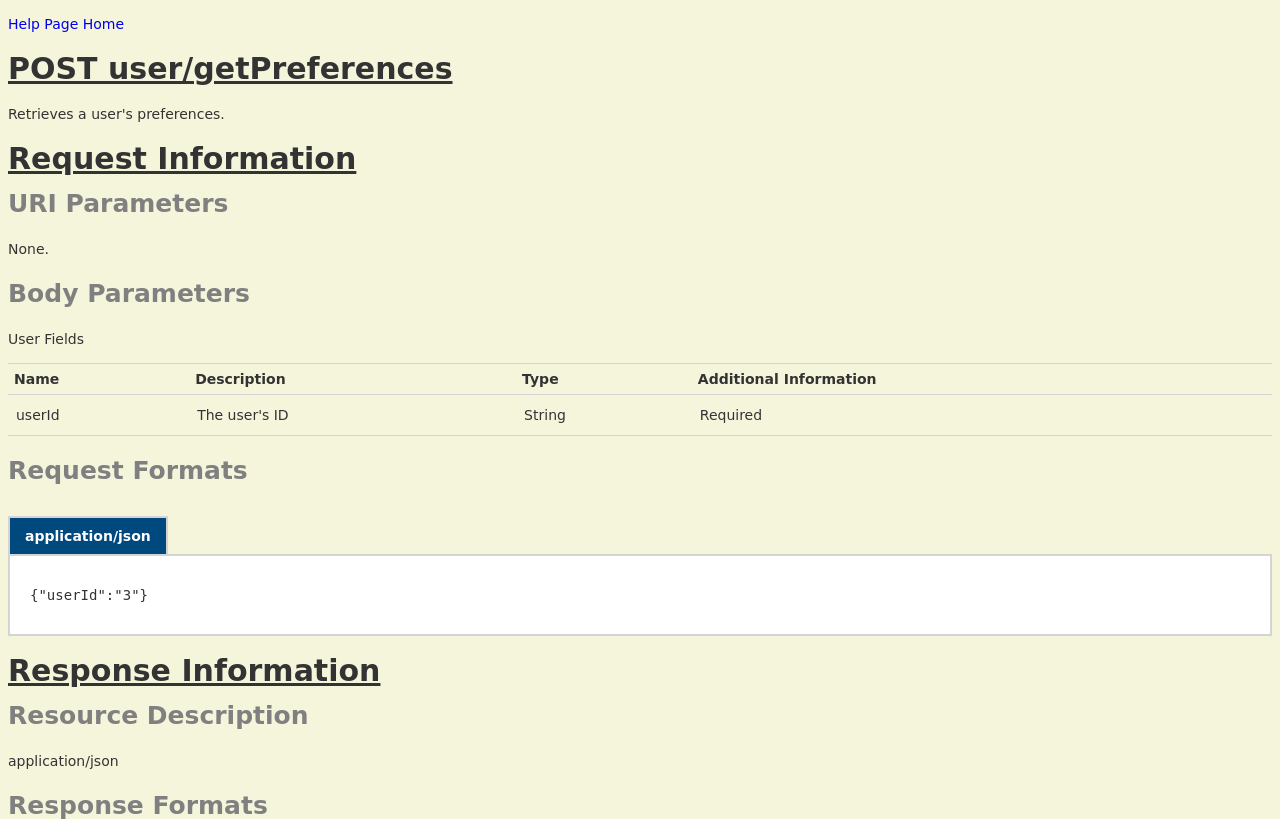
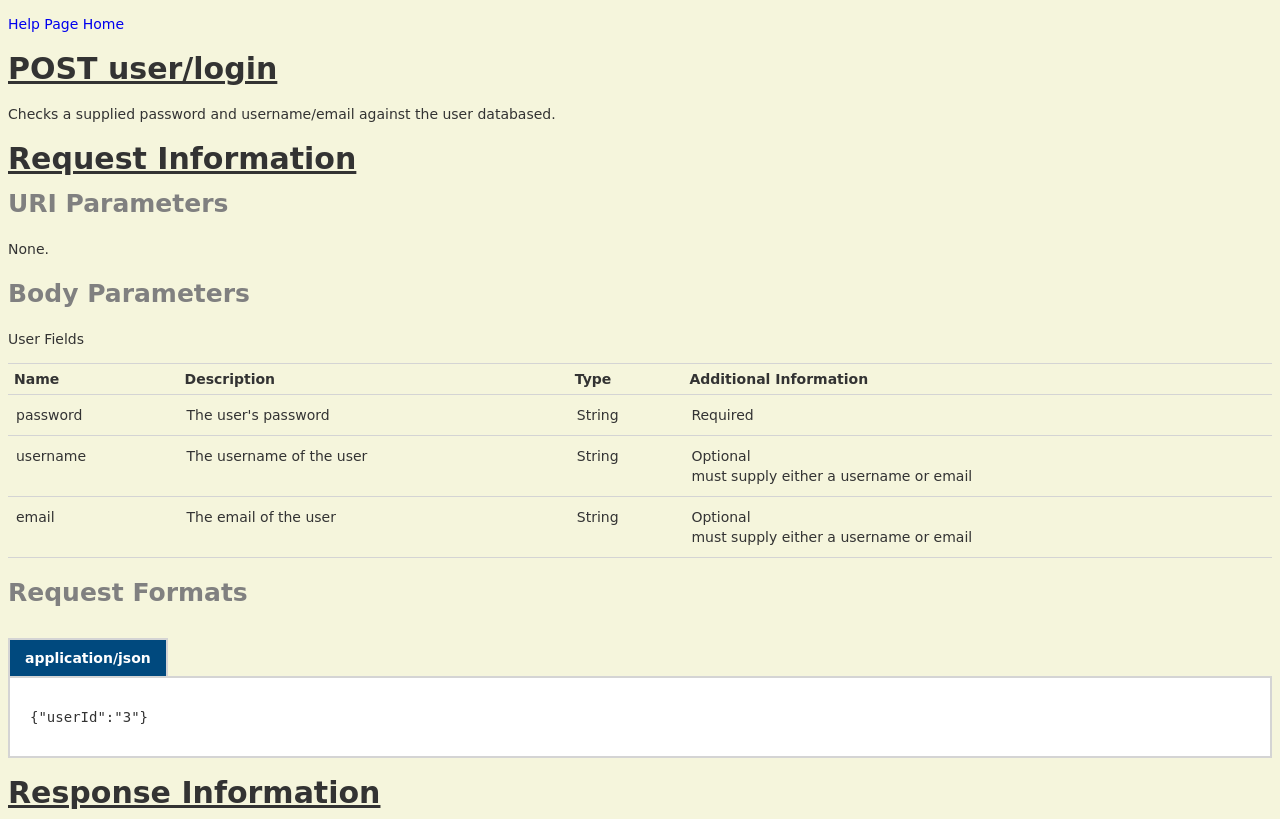
Before and after one commit to mcclainandrew/lunchrollServer, a Flask app: template app/templates/user/login.html in a window 1280 px wide. Shown: the top 819 px of the page. Run offline with Flask 2, Linux system fonts and the light colour scheme; the template is opened without the code that fills it, so the values that code supplies are empty.

Commit message:
fixed login, testing, partly finished login page

```diff
--- a/app/services.py
+++ b/app/services.py
@@ -119,10 +119,10 @@ def login_service():
 
     if 'username' in data_dict:
         username = data_dict['username']
-        entries = login(password, username)
+        entries = login(password, username=username)
     elif 'email' in data_dict:
         email = data_dict['email']
-        entries = login(password, email)
+        entries = login(password, email=email)
     else:
         operationReport = dict(success=False, Error="no username or password")
         return operationReport
--- a/app/templates/user/login.html
+++ b/app/templates/user/login.html
@@ -4,7 +4,7 @@
     <meta http-equiv="Content-Type" content="text/html; charset=UTF-8">
     <meta charset="utf-8">
     <meta name="viewport" content="width=device-width">
-    <title>POST user/getPreferences</title>
+    <title>POST user/login</title>
 
 </head>
 <body>
@@ -20,10 +20,10 @@
         </div>
     </section>
     <section class="content-wrapper main-content clear-fix">
-        <h2>POST user/getPreferences</h2>
+        <h2>POST user/login</h2>
 
         <div>
-            <p>Retrieves a user's preferences.</p>
+            <p>Checks a supplied password and username/email against the user databased.</p>
 
             <h2>Request Information</h2>
 
@@ -46,12 +46,23 @@
                 </thead>
                 <tbody>
                 <tr>
-                    <td>userId</td>
-                    <td>The user's ID</td>
+                    <td>password</td>
+                    <td>The user's password</td>
                     <td>String</td>
                     <td>Required</td>
                 </tr>
-
+                <tr>
+                    <td>username</td>
+                    <td>The username of the user</td>
+                    <td>String</td>
+                    <td>Optional<br>must supply either a username or email</td>
+                </tr>
+                <tr>
+                    <td>email</td>
+                    <td>The email of the user</td>
+                    <td>String</td>
+                    <td>Optional<br>must supply either a username or email</td>
+                </tr>
                 </tbody>
             </table>
             <h3>Request Formats</h3>
```
